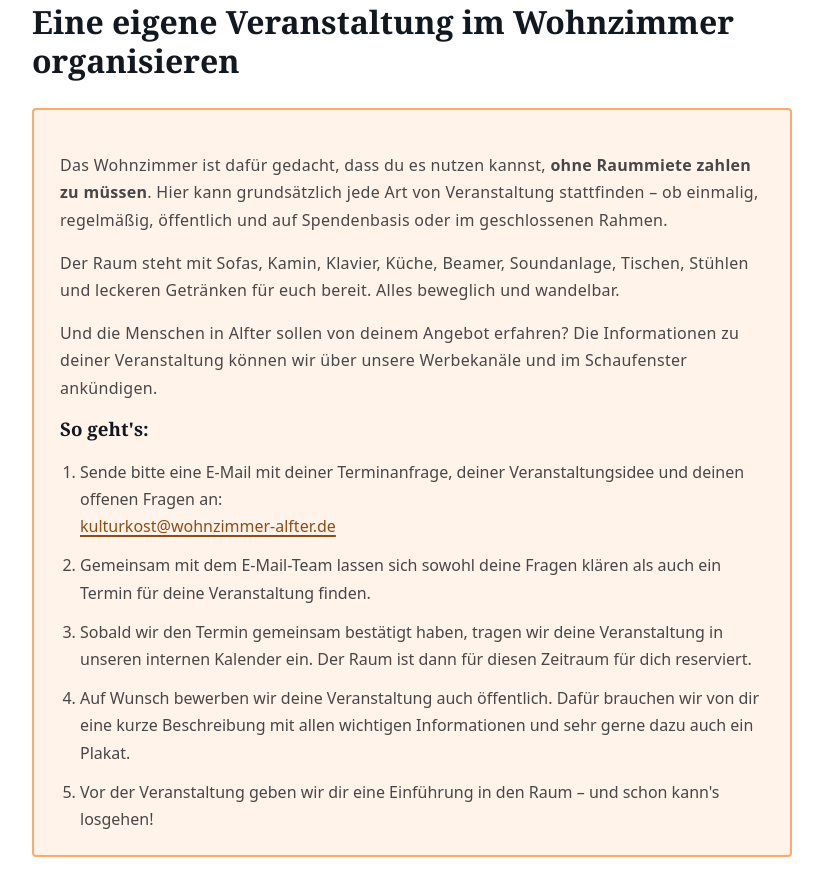
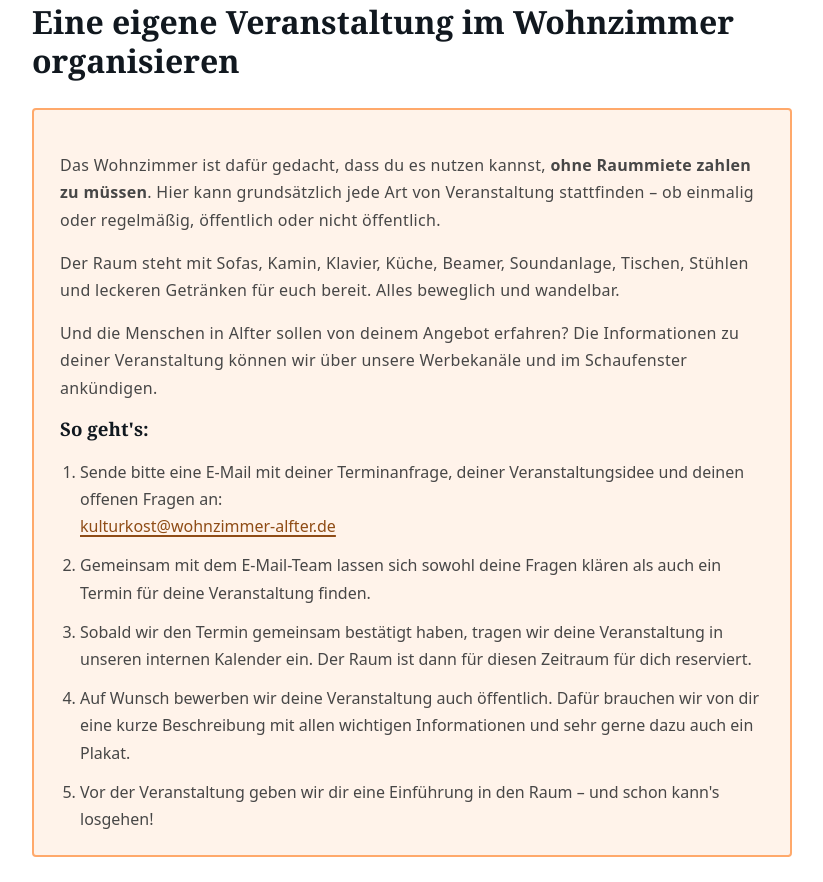
Before and after one commit to WohnzimmerKollektivAlfter/WohnzimmerKollektivAlfter.github.io, a plain HTML site: page index.html in a window 1280 px wide. Shown: the part 1487-2369 px from the top of the page, without its empty margins (228-1051 px from the left). Drawn offline with Linux system fonts and the light colour scheme.

Commit message:
docs(content): Einmalig/regelmäßig und öffentlich/nicht öffentlich als Begriffspaare

```diff
--- a/index.html
+++ b/index.html
@@ -108,7 +108,7 @@
   <h2>Eine eigene Veranstaltung im Wohnzimmer organisieren</h2>
 
   <div class="panel">
-    <p>Das Wohnzimmer ist dafür gedacht, dass du es nutzen kannst, <strong>ohne Raummiete zahlen zu müssen</strong>. Hier kann grundsätzlich jede Art von Veranstaltung stattfinden – ob einmalig, regelmäßig, öffentlich und auf Spendenbasis oder im geschlossenen Rahmen.</p>
+    <p>Das Wohnzimmer ist dafür gedacht, dass du es nutzen kannst, <strong>ohne Raummiete zahlen zu müssen</strong>. Hier kann grundsätzlich jede Art von Veranstaltung stattfinden – ob einmalig oder regelmäßig, öffentlich oder nicht öffentlich.</p>
     <p>Der Raum steht mit Sofas, Kamin, Klavier, Küche, Beamer, Soundanlage, Tischen, Stühlen und leckeren Getränken für euch bereit. Alles beweglich und wandelbar.</p>
     <p>Und die Menschen in Alfter sollen von deinem Angebot erfahren? Die Informationen zu deiner Veranstaltung können wir über unsere Werbekanäle und im Schaufenster ankündigen.</p>
 
```
